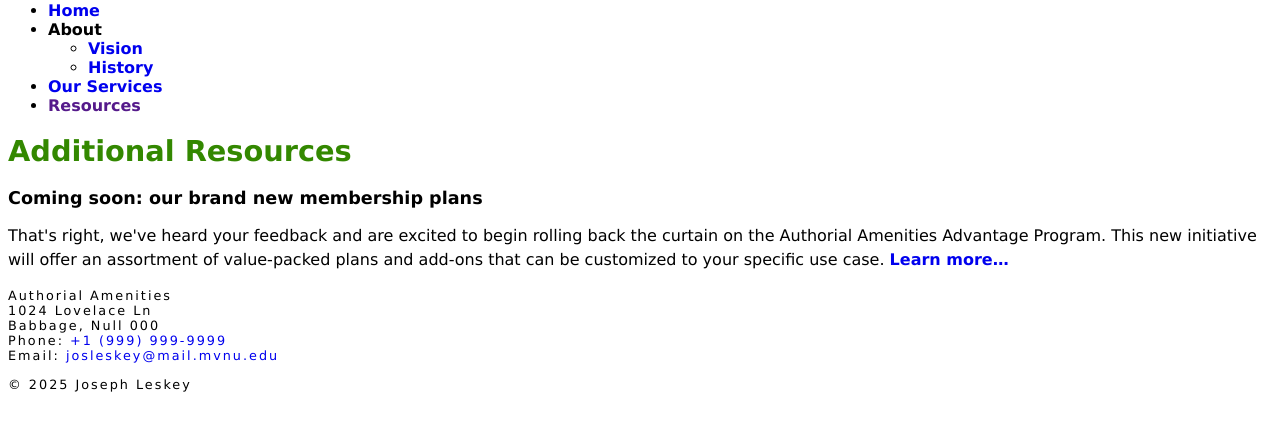
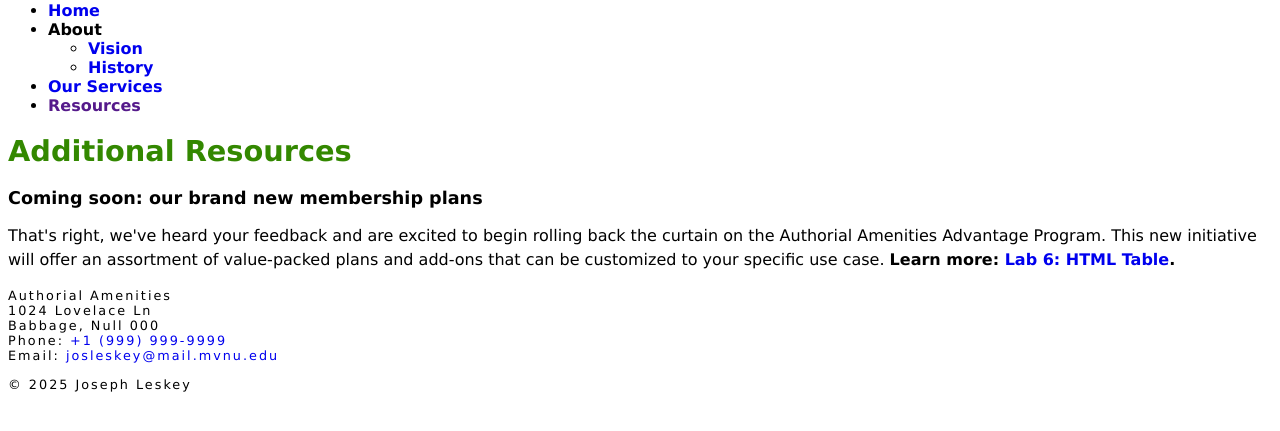
Before and after one commit to jleskey/csc3003-website, a PHP site: page /other.html in a window 1280 px wide. Shown: the part 231-662 px from the top of the page. Run offline with PHP 8.4, Linux system fonts and the light colour scheme.

Commit message:
Fix stuff

```diff
--- a/src/advantage.html
+++ b/src/advantage.html
@@ -22,7 +22,7 @@
                     </ul>
                 </li>
                 <li><a href="services.html">Our Services</a></li>
-                <li><a href="">Resources</a></li>
+                <li><a href="other.html">Resources</a></li>
             </ul>
         </nav>
     </header>
--- a/src/other.html
+++ b/src/other.html
@@ -39,7 +39,10 @@
                 curtain on the Authorial Amenities Advantage Program. This new initiative will
                 offer an assortment of value-packed plans and add-ons that can be customized to
                 your specific use case.
-                <a href="advantage.html" class="learn-more">Learn more&hellip;</a>
+                <strong>
+                    Learn more:
+                    <a href="advantage.html">Lab 6: HTML Table</a>.
+                </strong>
             </p>
         </section>
     </main>
--- a/src/styles/base.css
+++ b/src/styles/base.css
@@ -57,7 +57,7 @@ table {
     overflow-x: auto;
 }
 
-tbody > tr:nth-of-type(even) {
+tbody>tr:nth-of-type(even) {
     background-color: #ded;
 }
 
@@ -65,7 +65,8 @@ th {
     background-color: #ddd;
 }
 
-th, td {
+th,
+td {
     border: 1px solid #444;
     padding: 10px;
 }
```
